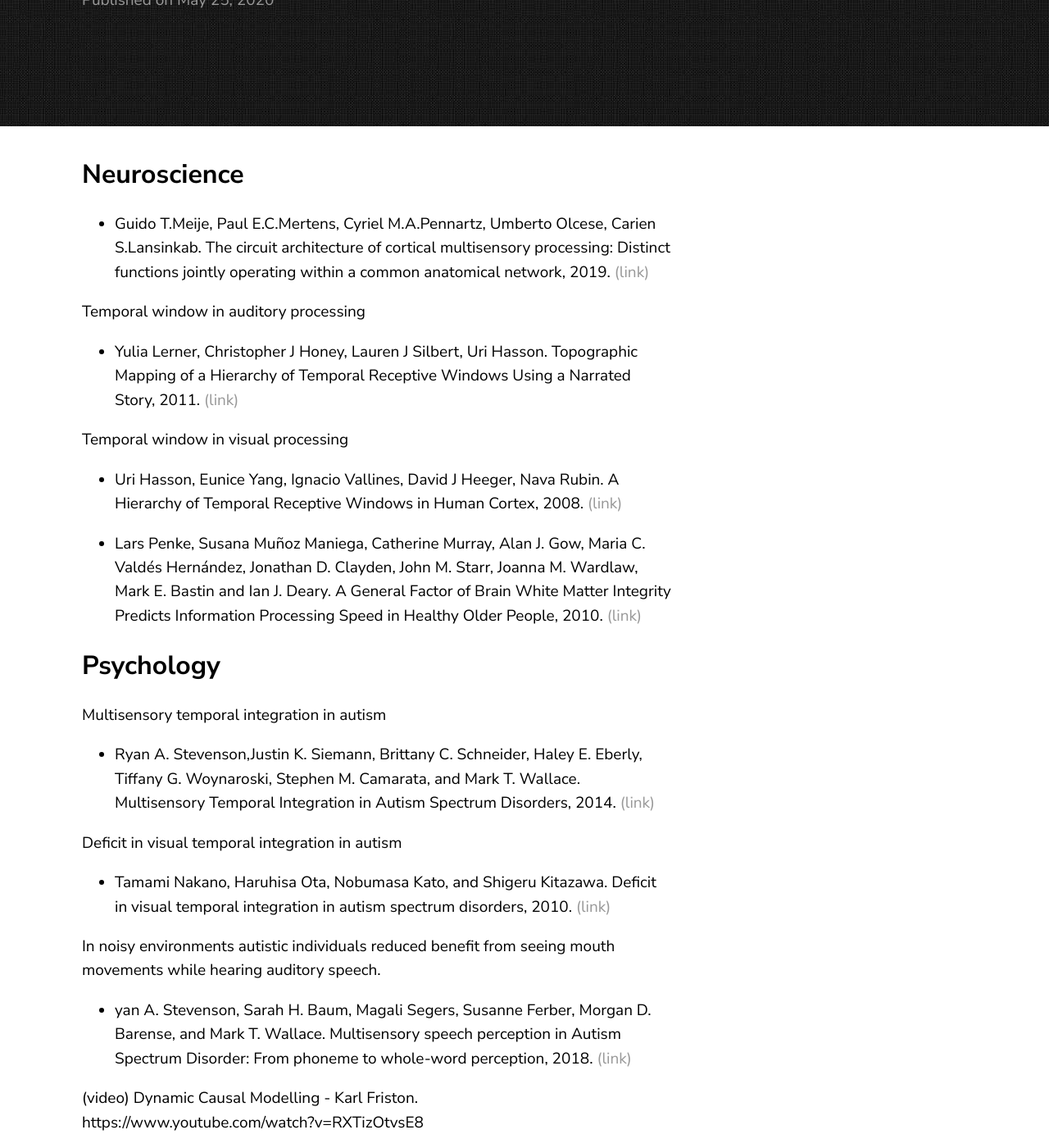
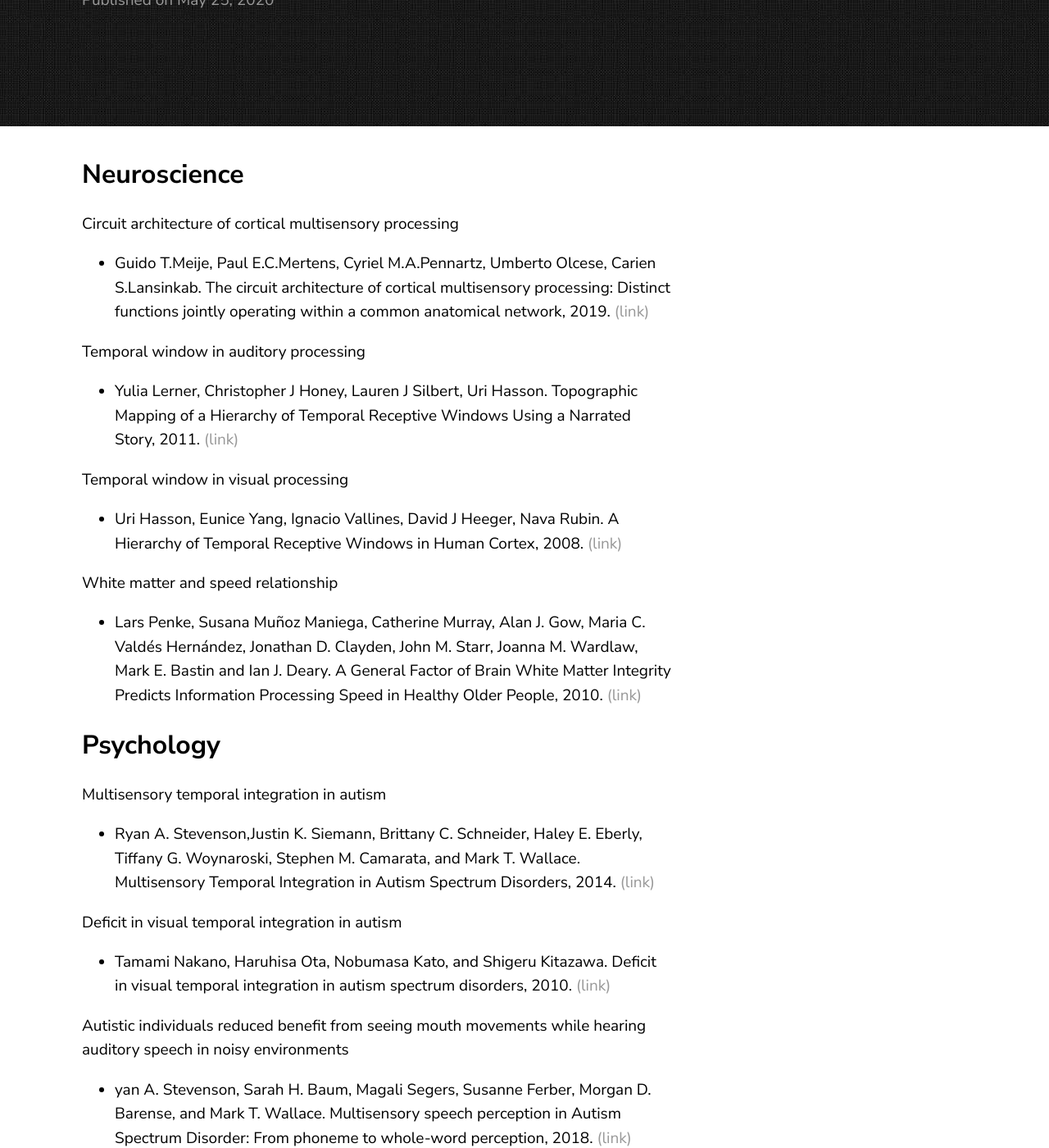
Before and after one commit to jluis9796/jluis9796.github.io, a Jekyll site: the page built from _posts/2020-05-25-brain-multimodal-interface.markdown, in a window 1280 px wide and 1400 px high, scrolled down 218 px. Shown: the whole window at 82% size. Built offline with Jekyll 4.4.1, drawn with Linux system fonts in a browser that asks for light colours.

Commit message:
Update 2020-05-25-brain-multimodal-interface.markdown

```diff
--- a/_posts/2020-05-25-brain-multimodal-interface.markdown
+++ b/_posts/2020-05-25-brain-multimodal-interface.markdown
@@ -5,18 +5,18 @@ date:   2020-05-25 21:38:36 +0900
 ---
 ## Neuroscience
 
+Circuit architecture of cortical multisensory processing
 * Guido T.Meije, Paul E.C.Mertens, Cyriel M.A.Pennartz, Umberto Olcese, Carien S.Lansinkab. The circuit architecture of cortical multisensory processing: Distinct functions jointly operating within a common anatomical network, 2019.
 <a href="https://www.sciencedirect.com/science/article/pii/S0301008217302356" > (link) </a>
 
 Temporal window in auditory processing
-<br>
 * Yulia Lerner, Christopher J Honey, Lauren J Silbert, Uri Hasson. Topographic Mapping of a Hierarchy of Temporal Receptive Windows Using a Narrated Story, 2011.
 <a href="https://pubmed.ncbi.nlm.nih.gov/21414912"> (link) </a>
 
 Temporal window in visual processing
-<br>
 * Uri Hasson, Eunice Yang, Ignacio Vallines, David J Heeger, Nava Rubin. A Hierarchy of Temporal Receptive Windows in Human Cortex, 2008. <a href="https://pubmed.ncbi.nlm.nih.gov/18322098"> (link) </a>
 
+White matter and speed relationship
 * Lars Penke, Susana Muñoz Maniega, Catherine Murray, Alan J. Gow, Maria C. Valdés Hernández, Jonathan D. Clayden, John M. Starr, Joanna M. Wardlaw, Mark E. Bastin and Ian J. Deary. A General Factor of Brain White Matter Integrity Predicts Information Processing Speed in Healthy Older People, 2010. <a href="https://www.jneurosci.org/content/30/22/7569"> (link) </a>
 
 ## Psychology
@@ -26,7 +26,7 @@ Multisensory temporal integration in autism
 Deficit in visual temporal integration in autism
 * Tamami Nakano, Haruhisa Ota, Nobumasa Kato, and Shigeru Kitazawa. Deficit in visual temporal integration in autism spectrum disorders, 2010. <a href="https://www.ncbi.nlm.nih.gov/pmc/articles/PMC2842756"> (link) </a>
 
-In noisy environments autistic individuals reduced benefit from seeing mouth movements while hearing auditory speech.
+Autistic individuals reduced benefit from seeing mouth movements while hearing auditory speech in noisy environments
 * yan A. Stevenson, Sarah H. Baum, Magali Segers, Susanne Ferber, Morgan D. Barense, and Mark T. Wallace. Multisensory speech perception in Autism Spectrum Disorder: From phoneme to whole-word perception, 2018. <a href="https://www.ncbi.nlm.nih.gov/pmc/articles/PMC5513806"> (link) </a>
 
 (video) Dynamic Causal Modelling - Karl Friston.
```
